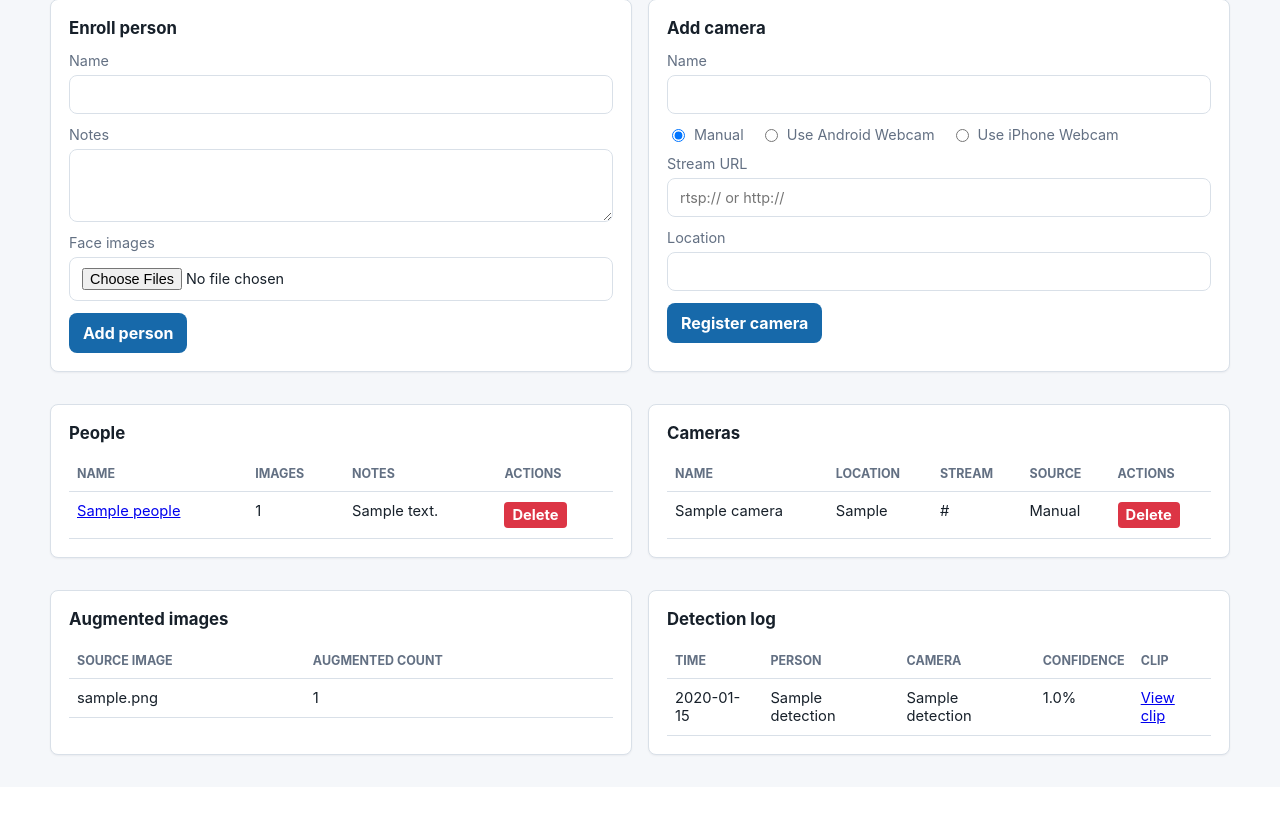
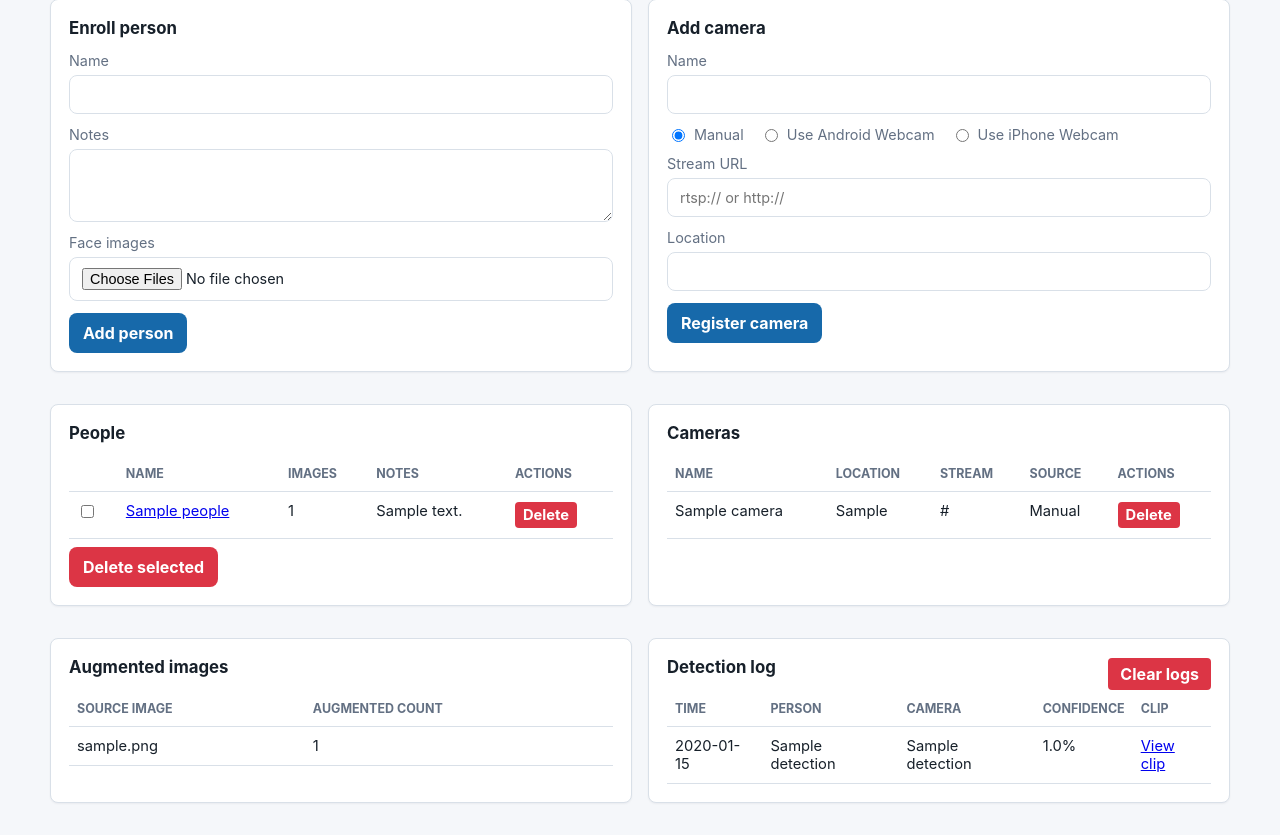
Before and after one commit to vamshikrishnaramasamy/REHS-GroupA-Final-Project, a Flask app: page / in a window 1280 px wide. Shown: the part 376-1211 px from the top of the page. Before the commit the page ends 1133 px from the top, so only its background shows below. Run offline with Flask 3, Linux system fonts and the light colour scheme; tables that the repository leaves empty hold one stand-in row (values such as "Sample post").

Commit message:
Add clear detection logs and bulk-delete people
- "Clear logs" button on the Detection log panel wipes all detections
  and removes their clip files from app/static/clips/ so nothing gets
  orphaned
- People table gets a checkbox column + "Delete selected" button for
  bulk removal, reusing the same per-person cleanup (uploaded files,
  cascading face_images/augmented_images) as the single-delete route
  via a shared _delete_person_record helper

Co-Authored-By: Claude Sonnet 5 <noreply@anthropic.com>

```diff
--- a/app/routes.py
+++ b/app/routes.py
@@ -10,7 +10,7 @@ from werkzeug.utils import secure_filename
 
 from augmentation_utils import generate_variants
 
-from .clips import capture_detection_clip
+from .clips import CLIPS_DIR, capture_detection_clip
 from .db import get_db
 from .notifications import send_detection_alert
 from .recognition import save_enrollment_image
@@ -420,6 +420,17 @@ def delete_person_image(person_id, image_id):
     return redirect(url_for("main.person_detail", person_id=person_id))
 
 
+def _delete_person_record(db, person_id):
+    """Remove a person's uploaded files and DB row.
+
+    face_images and augmented_images rows cascade-delete via their FKs;
+    only the on-disk files need explicit cleanup.
+    """
+    upload_dir = Path(current_app.config["UPLOAD_FOLDER"]) / "people" / str(person_id)
+    shutil.rmtree(upload_dir, ignore_errors=True)
+    db.execute("DELETE FROM people WHERE id = ?", (person_id,))
+
+
 @bp.post("/people/<int:person_id>/delete")
 def delete_person(person_id):
     db = get_db()
@@ -428,13 +439,43 @@ def delete_person(person_id):
         flash("Person not found.")
         return redirect(url_for("main.dashboard"))
 
-    # face_images rows cascade-delete via the FK; only the on-disk files need cleanup.
-    upload_dir = Path(current_app.config["UPLOAD_FOLDER"]) / "people" / str(person_id)
-    shutil.rmtree(upload_dir, ignore_errors=True)
-
-    db.execute("DELETE FROM people WHERE id = ?", (person_id,))
+    _delete_person_record(db, person_id)
     db.commit()
     flash(f"Removed {person['name']}.")
+    return redirect(url_for("main.dashboard"))
+
+
+@bp.post("/people/bulk_delete")
+def bulk_delete_people():
+    person_ids = request.form.getlist("person_ids", type=int)
+    if not person_ids:
+        flash("No people selected.")
+        return redirect(url_for("main.dashboard"))
+
+    db = get_db()
+    placeholders = ",".join("?" * len(person_ids))
+    rows = db.execute(
+        f"SELECT id, name FROM people WHERE id IN ({placeholders})", person_ids
+    ).fetchall()
+
+    for row in rows:
+        _delete_person_record(db, row["id"])
+    db.commit()
+    flash(f"Removed {len(rows)} people.")
+    return redirect(url_for("main.dashboard"))
+
+
+@bp.post("/detections/clear")
+def clear_detections():
+    db = get_db()
+    rows = db.execute("SELECT clip_path FROM detections WHERE clip_path != ''").fetchall()
+    for row in rows:
+        (CLIPS_DIR / Path(row["clip_path"]).name).unlink(missing_ok=True)
+
+    count = db.execute("SELECT COUNT(*) FROM detections").fetchone()[0]
+    db.execute("DELETE FROM detections")
+    db.commit()
+    flash(f"Cleared {count} detection log(s).")
     return redirect(url_for("main.dashboard"))
 
 
--- a/app/templates/dashboard.html
+++ b/app/templates/dashboard.html
@@ -136,11 +136,13 @@
       <section class="grid">
         <article class="panel">
           <h2>People</h2>
+          <form id="bulk-delete-people-form" action="{{ url_for('main.bulk_delete_people') }}" method="post"></form>
           <table>
-            <thead><tr><th>Name</th><th>Images</th><th>Notes</th><th>Actions</th></tr></thead>
+            <thead><tr><th></th><th>Name</th><th>Images</th><th>Notes</th><th>Actions</th></tr></thead>
             <tbody>
               {% for person in people %}
                 <tr>
+                  <td><input type="checkbox" name="person_ids" value="{{ person.id }}" form="bulk-delete-people-form" style="width:auto;"></td>
                   <td><a href="{{ url_for('main.person_detail', person_id=person.id) }}">{{ person.name }}</a></td>
                   <td>{{ person.image_count }}</td>
                   <td>{{ person.notes }}</td>
@@ -153,10 +155,15 @@
                   </td>
                 </tr>
               {% else %}
-                <tr><td colspan="4">No people enrolled yet.</td></tr>
+                <tr><td colspan="5">No people enrolled yet.</td></tr>
               {% endfor %}
             </tbody>
           </table>
+          {% if people %}
+            <button type="submit" form="bulk-delete-people-form" onclick="return confirm('Remove all selected people and their enrolled images?');" style="color: white; background-color: #dc3545; margin-top: 8px;">
+              Delete selected
+            </button>
+          {% endif %}
         </article>
 
        <article class="panel">
@@ -211,7 +218,14 @@
       </section>
 
       <section class="panel">
-        <h2>Detection log</h2>
+        <div style="display:flex; justify-content:space-between; align-items:center;">
+          <h2>Detection log</h2>
+          <form action="{{ url_for('main.clear_detections') }}" method="post" style="margin:0;">
+            <button type="submit" onclick="return confirm('Clear all detection logs? This cannot be undone.');" style="color: white; background-color: #dc3545; border: none; padding: 6px 12px; border-radius: 4px; cursor: pointer;">
+              Clear logs
+            </button>
+          </form>
+        </div>
         <table>
           <thead><tr><th>Time</th><th>Person</th><th>Camera</th><th>Confidence</th><th>Clip</th></tr></thead>
           <tbody>
```
